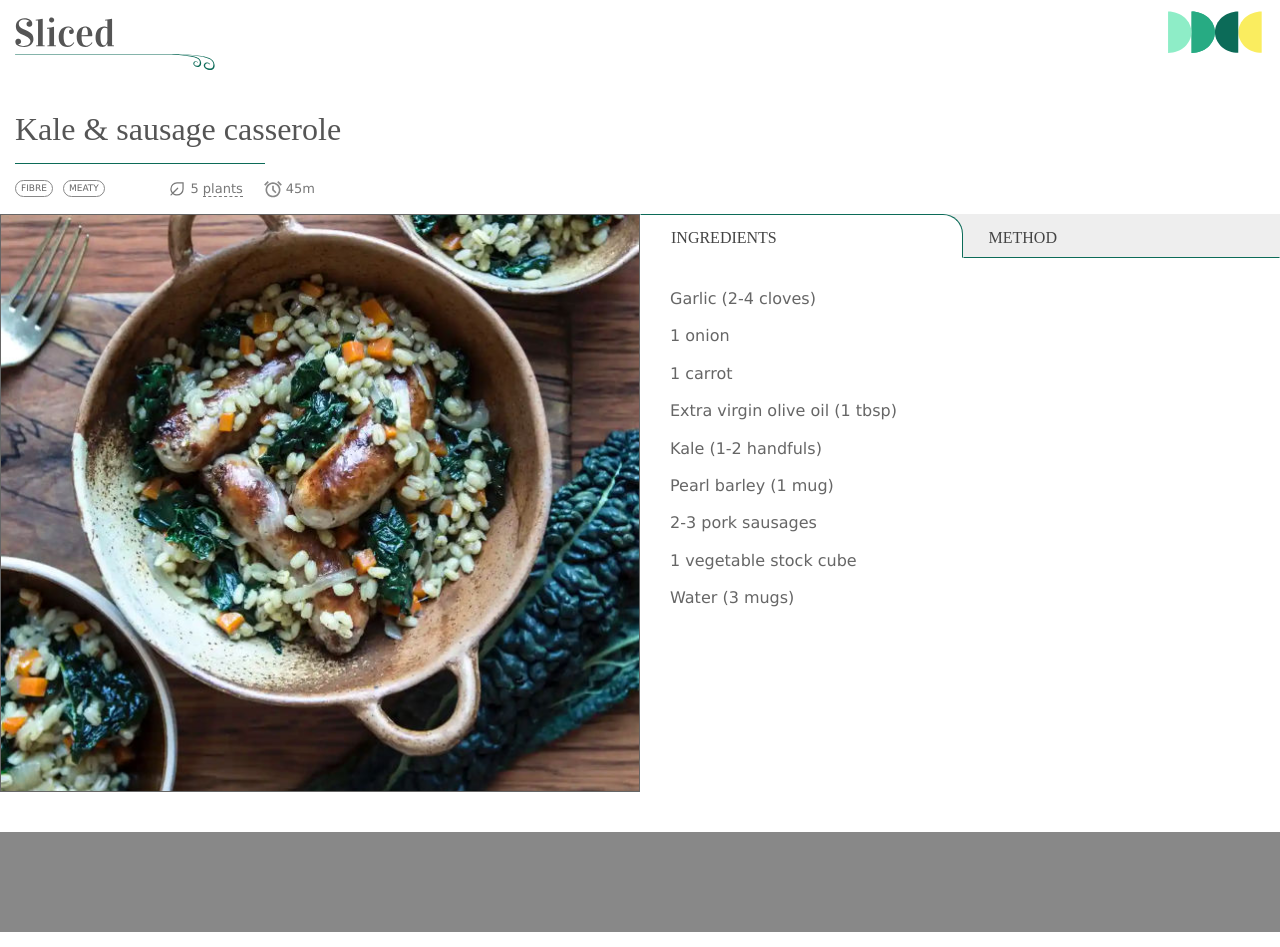
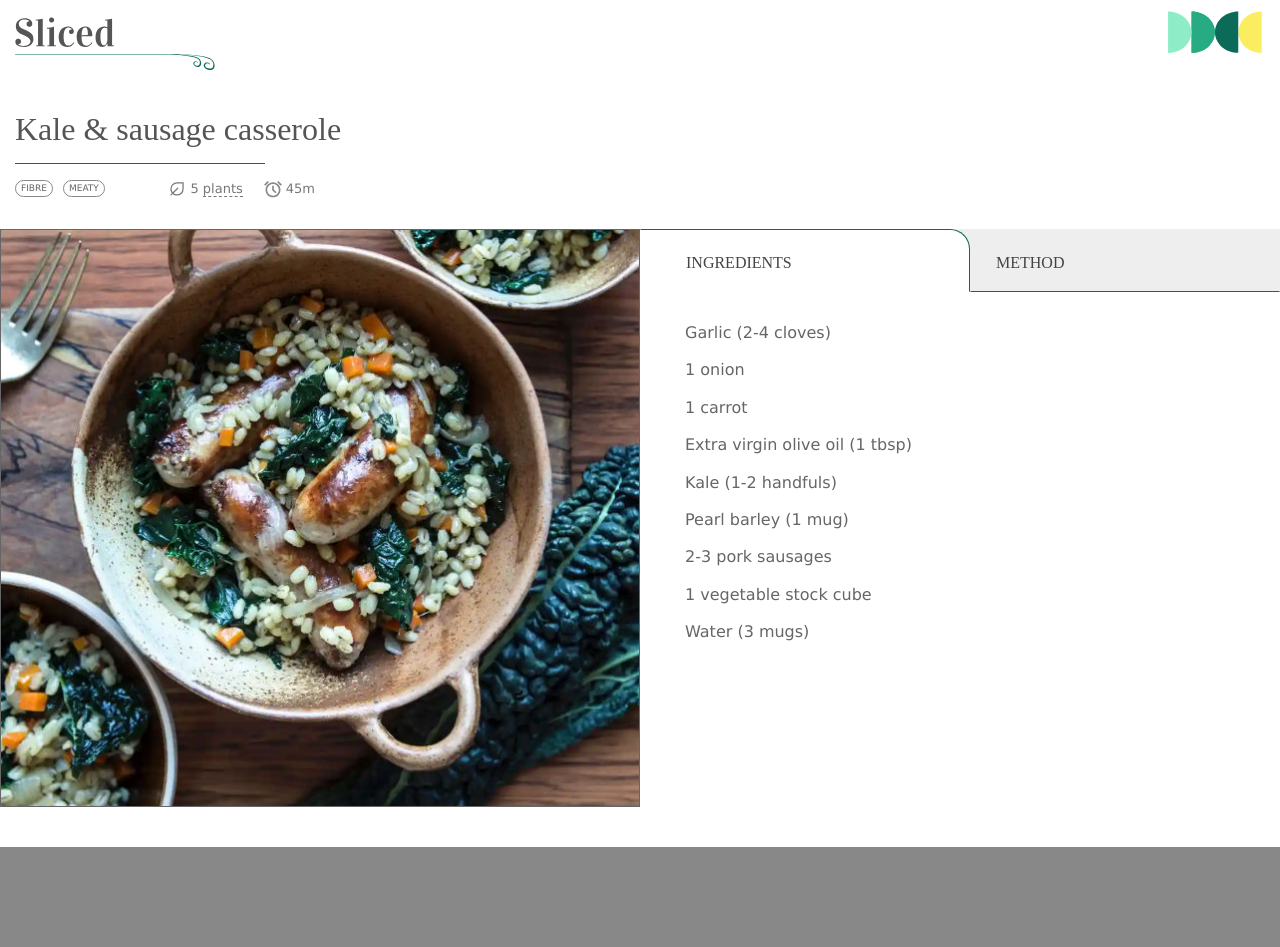
Before and after one commit to jonnywyatt/recipes, a Next.js app: page /recipes/1 in a window 1280 px wide. Built offline with nearby package versions, Linux system fonts and the light colour scheme.

Commit message:
Tab spacing

```diff
--- a/src/app/recipes/[id]/page.module.scss
+++ b/src/app/recipes/[id]/page.module.scss
@@ -21,6 +21,7 @@
 @media (min-width: $breakpointM) {
   .metaDataWrapper {
     width: 300px;
+    margin-bottom: var(--spacing-unit-6);
   }
 }
 
--- a/src/components/Tabs/styles.module.scss
+++ b/src/components/Tabs/styles.module.scss
@@ -24,6 +24,10 @@
   padding-right: var(--grid-gutter-width);
   text-align: left;
   border: 1px solid transparent;
+  @media (min-width: $breakpointM) {
+    padding-top: calc(var(--spacing-unit-4) + 4px);
+    padding-bottom: calc(var(--spacing-unit-3) + 4px);
+  }
 }
 
 .tab[aria-selected="true"] {
@@ -59,6 +63,6 @@
 @media (min-width: $breakpointL) {
   .tab,
   .tabPanel {
-    padding-left: calc(var(--grid-gutter-width) * 2)
+    padding-left: calc(var(--grid-gutter-width) * 3)
   }
 }
```
